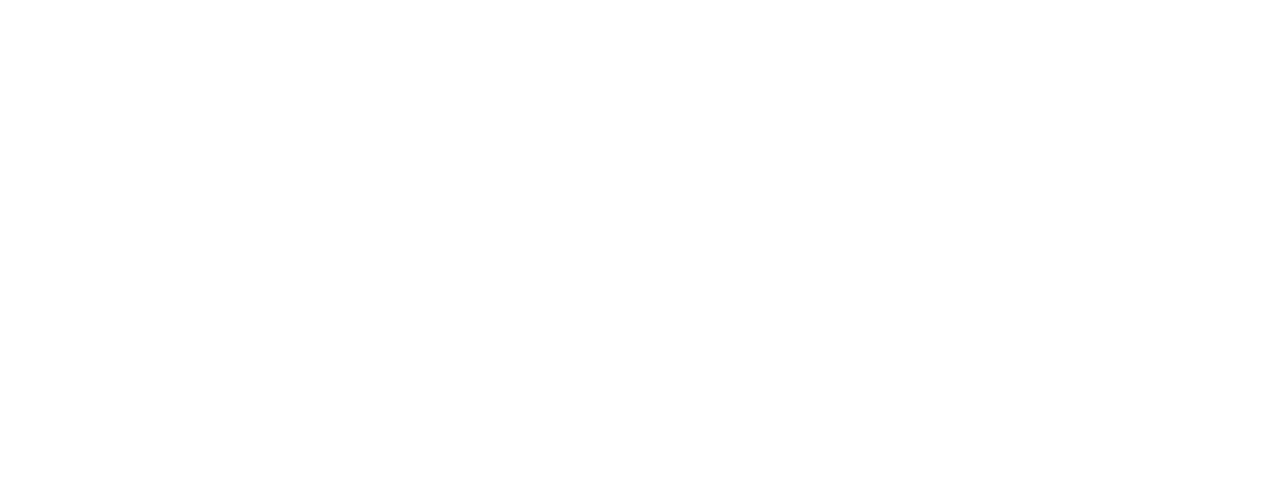
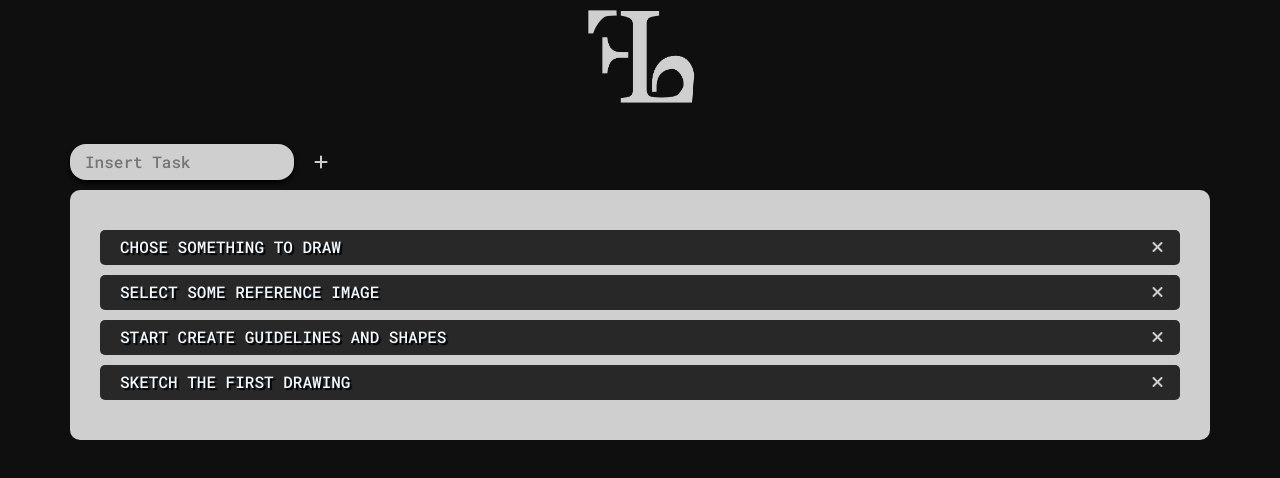
Before and after one commit to FrancescolaPiana/vue-todolist, a plain HTML site: page index.html in a window 1280 px wide. Drawn offline with nearby package versions, Linux system fonts and the light colour scheme.

Commit message:
Gerry Scotti Time

```diff
--- a/css/style.css
+++ b/css/style.css
@@ -0,0 +1,78 @@
+body{
+    font-family: 'Roboto Mono', monospace;
+    background-color: rgb(15, 15, 15);
+}
+
+.dsi{
+    width: 10%;
+}
+
+.input{
+    margin-top: 2rem;
+    background-color: rgb(207, 207, 207);
+    border-radius: 1rem;
+    padding-left: 15px;
+    box-shadow: 0px 3px 5px rgb(0, 0, 0);
+    border: 0px;
+}
+
+.btn{
+    margin-top: 2rem;
+    border-radius: 2rem;
+    border: 0px;
+    color: rgb(207, 207, 207);
+}
+
+.btn:hover{
+    background-color: rgb(59, 184, 97);
+    transition: all 300ms;
+    color: white;
+}
+
+ul{
+    padding: 0;
+    margin: 0;
+}
+
+li{
+    background-color: rgb(40, 40, 40);
+    margin: 10px 0px;
+    padding: 5px 10px;
+    border-radius: 5px;
+    color: aliceblue;
+    padding-left: 20px;
+}
+
+#borderlists{
+    margin-top: 10px;
+    background-color: rgb(207, 207, 207);
+    padding: 30px;
+    border-radius: 10px;
+}
+
+img{
+    filter: invert();
+    opacity: 80%;
+}
+
+.btncc{
+    height: 25px;
+    width: 25px;
+    border-radius: 50%;
+    display: flex;
+    align-items: center;
+    justify-content: center;
+    color: rgb(207, 207, 207)
+}
+
+.btncc:hover{
+    background-color:rgb(235, 72, 72);
+    cursor: pointer;
+    color: rgb(255, 255, 255);
+    transition: all 200ms;
+}
+
+.text1{
+    text-transform: uppercase;
+    text-shadow: 2px 2px 1px black;
+}
--- a/index.html
+++ b/index.html
@@ -5,6 +5,10 @@
     <meta http-equiv="X-UA-Compatible" content="IE=edge">
     <meta name="viewport" content="width=device-width, initial-scale=1.0">
     <title>Vue To Do List</title>
+    <link rel="preconnect" href="https://fonts.googleapis.com">
+
+    <link rel="preconnect" href="https://fonts.gstatic.com" crossorigin>
+    <link href="https://fonts.googleapis.com/css2?family=Roboto+Mono:wght@100;300;500&display=swap" rel="stylesheet">
 
     <!-- fontawesome -->
     <link rel="stylesheet" href="https://cdnjs.cloudflare.com/ajax/libs/font-awesome/6.2.0/css/all.min.css" integrity="sha512-xh6O/CkQoPOWDdYTDqeRdPCVd1SpvCA9XXcUnZS2FmJNp1coAFzvtCN9BmamE+4aHK8yyUHUSCcJHgXloTyT2A==" crossorigin="anonymous" referrerpolicy="no-referrer" />
@@ -17,6 +21,34 @@
 </head>
 <body>
 
+    <div id="app" class="container">
+        <div id="logo" class="row">
+            <div class="col d-flex flex-column">
+                <img class="img-fluid dsi align-self-center" src="./img/logo.PNG" alt="logo">
+            </div>
+        </div>
+        <div id="input" class="row">
+            <div class="col  d-flex gap-2 gx-0" >
+                <input v-model="newTodo" class="input d-inline-block " type="text" id="todoinput" name="todo" placeholder="Insert Task">
+                <button @click="addTodo" class="btn d-inline-block " type="submit"><i class="fa-solid fa-plus"></i></button>
+            </div>
+        </div>
+
+        <div id="list" class="row">
+            <div id="borderlists" class="col d-flex flex-column ">
+                <ul>
+                    <li v-for="(todo,index) in dProcess" :key="index" class="list d-flex justify-content-between">
+                        <span class="text1">{{dProcess[index].text}}</span>
+                        <div class="btncc">
+                            <span class="cross"><i class="fa-solid fa-xmark"></i></span>
+                        </div>
+                    </li>
+
+                </ul>
+            </div>
+        </div>
+
+    </div>
 
     <script src="./js/script.js"></script>
 </body>
--- a/js/script.js
+++ b/js/script.js
@@ -1,6 +1,61 @@
-const drawingProcess = [
+const dProcess = [
     {
         text:'chose something to draw',
-        done:'false'
+        done: false,
+    },
+    {
+        text:'select some reference image',
+        done: false,
+    },
+    {
+        text:'start create guidelines and shapes',
+        done: false,
+    },
+    {
+        text:'sketch the first drawing',
+        done: false,
     }
 ]
+
+console.log(dProcess);
+
+console.log(dProcess[0].text);
+
+const {createApp} = Vue;
+const app = createApp({
+    data(){
+        return {
+            dProcess,
+        }
+    },
+
+    methods: {
+        addTodo(){
+            let texn = this.newTodo
+            let obj = Object();
+            obj.text = texn;
+            obj.done = false;
+            this.dProcess.push(obj)
+            console.log(texn);
+            console.log(obj);
+            console.log(dProcess);
+            this.newTodo = ''
+        }
+    },
+
+    computed: {
+
+    },
+
+    mounted(){
+
+    },
+    created(){
+
+    },
+    beforeCreate(){
+
+    },
+
+});
+app.mount('#app')
```
Also changed, not shown: img/logo.PNG (added).
